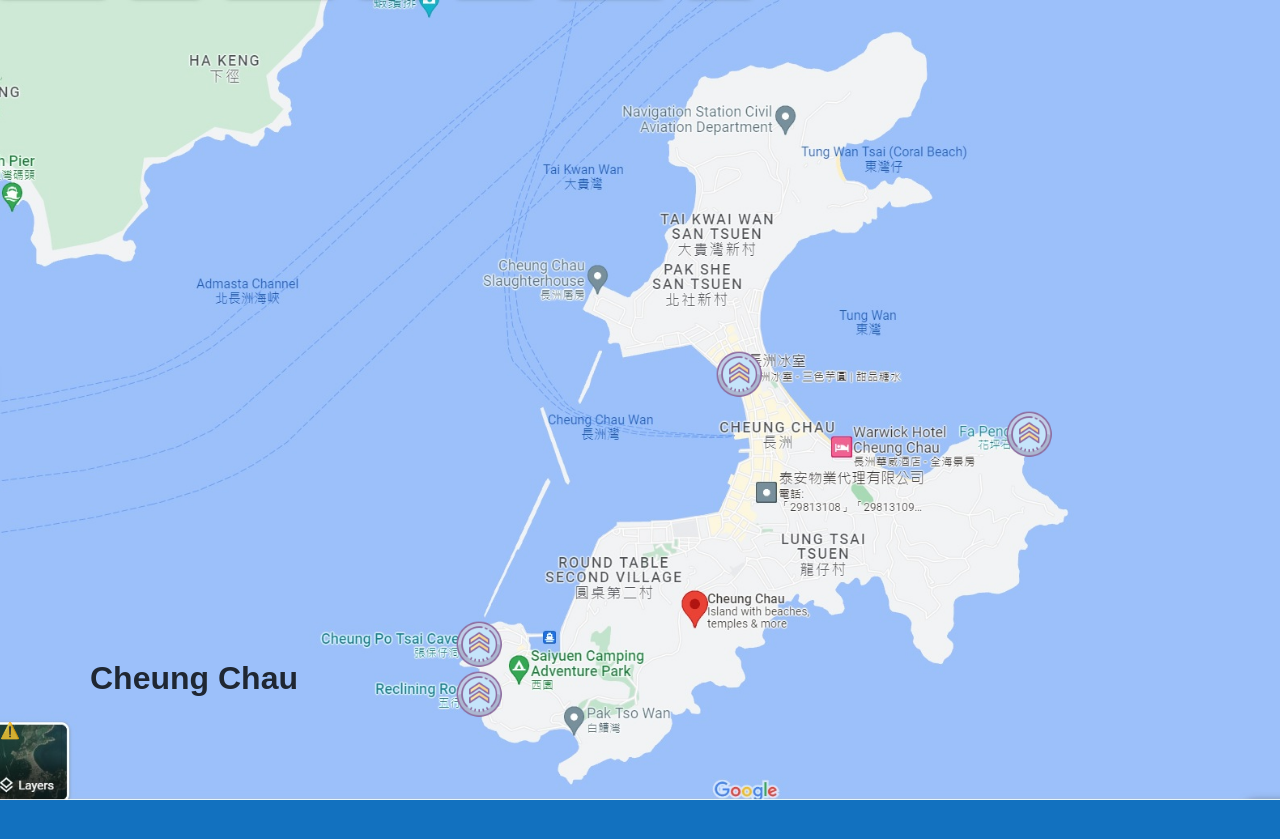
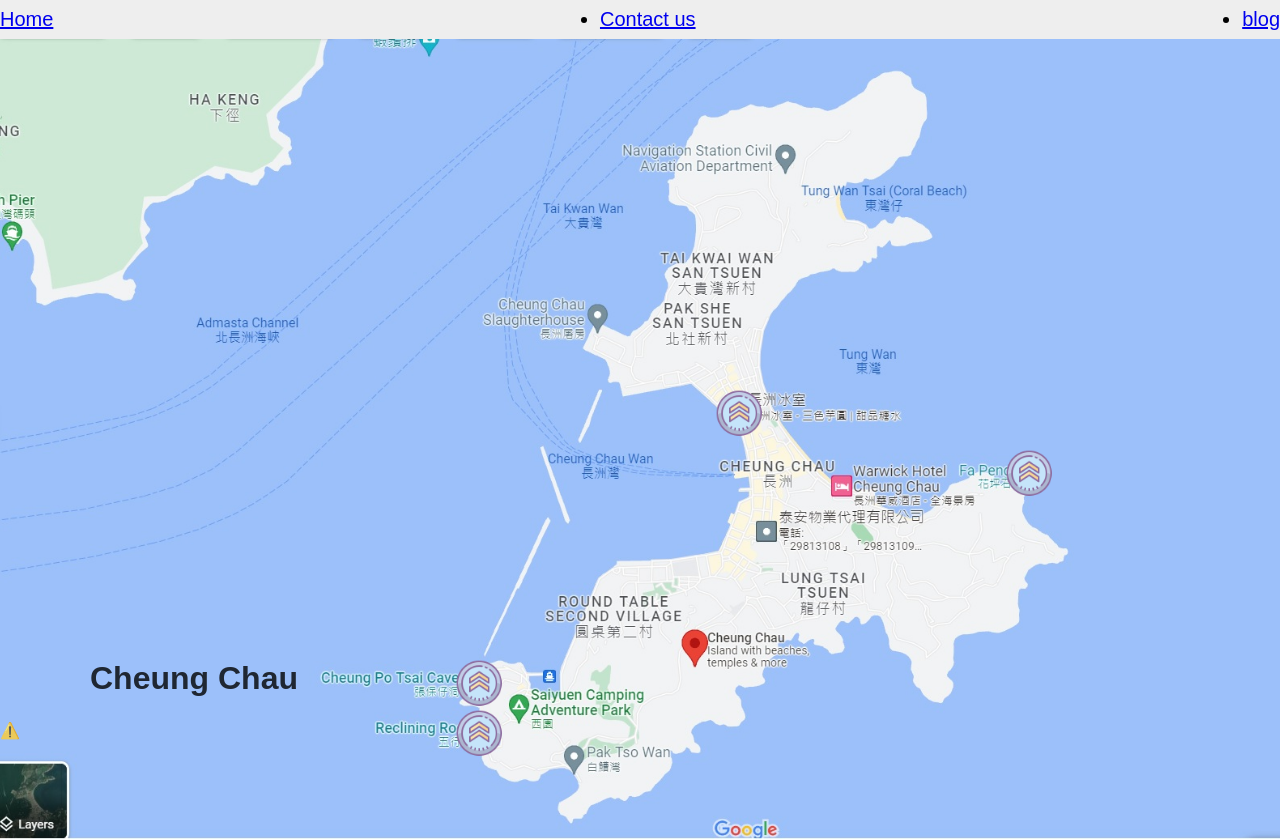
Before and after one commit to AnnieKwokkkl/Map-chuengchau, a plain HTML site: page index.html in a window 1280 px wide. Shown: the top 839 px of the page. Before the commit the page ends 800 px from the top, so only its background shows below. Drawn offline with nearby package versions, Linux system fonts and the light colour scheme; no server answers; a web font is replaced by a local one.

Commit message:
kevin test bar

```diff
--- a/index.html
+++ b/index.html
@@ -13,6 +13,14 @@
 </head>
 
 <body>
+  <div class="menubar">
+    <ul>
+      <li><a href="#">Home</a></li>
+      <li><a href="#">Contact us</a></li>
+      <li><a href="#">blog</a></li>
+    </ul>
+  </div>
+
   <div class="container">
     <div class="animation">
       <h1>Cheung Chau</h1>
@@ -65,7 +73,7 @@
         </a>
       </div>
       <div class="box popup">
-        <p>Cheung Chau Bing Sutt 123</p>
+        <p>Cheung Chau Bing Sutt 23</p>
       </div>
       <div class="videos"><video controls autoplay><iframe width="600px  " height="300px"
             src="https://www.youtube.com/embed/LbrJBwqorFw" title="【長洲美食】 台式甜品 | 長洲冰室|" frameborder="0"
--- a/style/style.css
+++ b/style/style.css
@@ -130,3 +130,14 @@ h1 {
   z-index: 2;
 }
 /*# sourceMappingURL=style.css.map */
+
+
+ul {
+  justify-content: space-between;
+  background-color:  #eee;
+  padding: 8px 0 ;
+  display: flex;
+  flex: 1 1 auto;
+  font-size: 20px;
+  font-style: bold;
+}
```
Also changed, not shown: 404 error.html (added).
